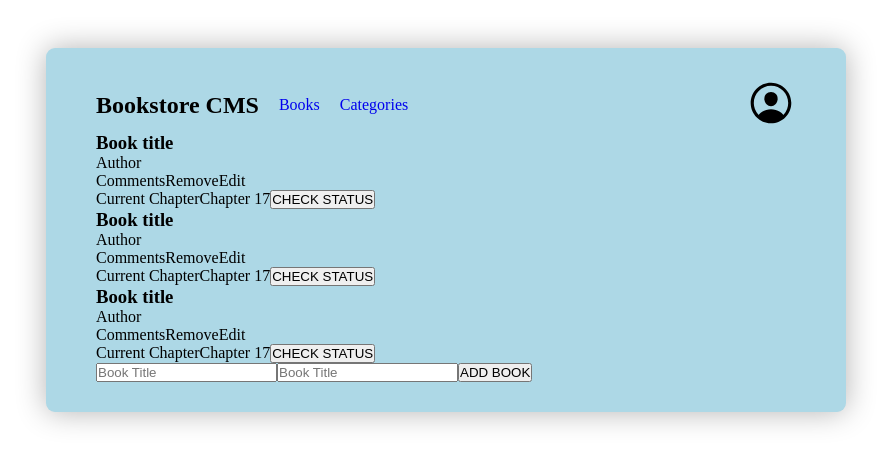
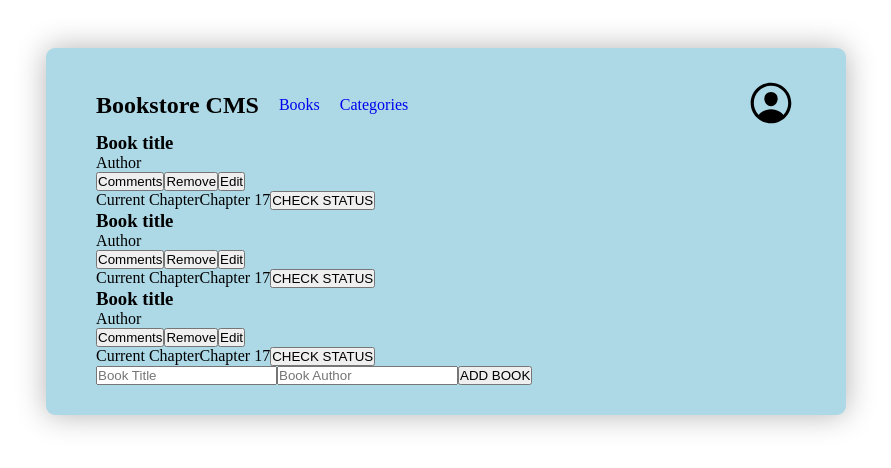
Before and after one commit to Alibaba2023/book-store, a React (Create React App) app: page / in a window 1280 px wide. Shown: the top 468 px of the page, without its empty margins (194-1085 px from the left). Built offline with nearby package versions, Linux system fonts and the light colour scheme.

Commit message:
samp changed to button

```diff
--- a/src/Components/books.jsx
+++ b/src/Components/books.jsx
@@ -7,9 +7,9 @@ function Book({ title, author }) {
         <h3>{title}</h3>
         <p>{author}</p>
         <div>
-          <span>Comments</span>
-          <span>Remove</span>
-          <span>Edit</span>
+          <button>Comments</button>
+          <button>Remove</button>
+          <button>Edit</button>
         </div>
       </div>
 
--- a/src/Components/form.jsx
+++ b/src/Components/form.jsx
@@ -2,7 +2,7 @@ function Form() {
   return (
     <form>
       <input type="text" placeholder="Book Title" required />
-      <input type="text" placeholder="Book Title" required />
+      <input type="text" placeholder="Book Author" required />
       <button type="submit">ADD BOOK</button>
     </form>
   );
```
